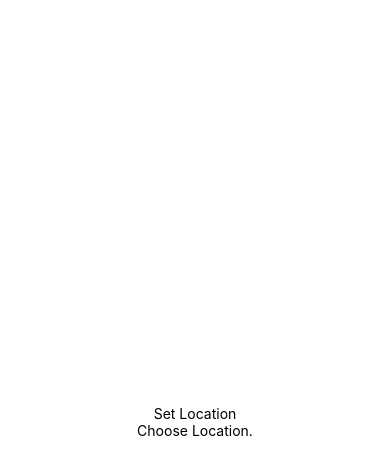
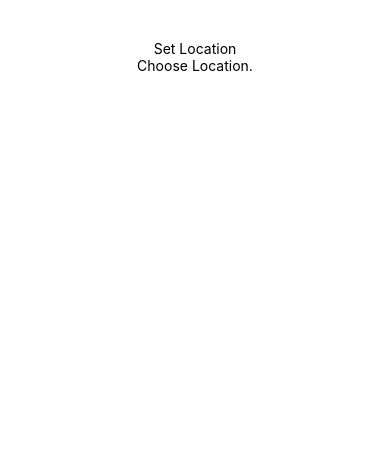
Before and after one commit to aquino-a/weather-app, a React Native app: screen / in a window 390 px wide. Shown: the top 474 px of the page. Built offline with nearby package versions, Linux system fonts and the light colour scheme.

Commit message:
fix style for android

```diff
--- a/App.tsx
+++ b/App.tsx
@@ -35,8 +35,9 @@ export default function App() {
 const styles = StyleSheet.create({
   container: {
     flex: 1,
+    marginTop: 30,
+    padding: 10,
     backgroundColor: '#fff',
     alignItems: 'center',
-    justifyContent: 'center',
   },
 });
--- a/components/Weather/HumidityForecast.tsx
+++ b/components/Weather/HumidityForecast.tsx
@@ -2,6 +2,7 @@ import React, { useState, useEffect } from 'react';
 import { FlatList, ListRenderItem, View, Text, StyleSheet } from 'react-native';
 
 import { humidityForecast, weather } from '../../service/weatherService';
+import { childStyles } from './Weather';
 
 
 
@@ -25,12 +26,12 @@ const HumidityForecast = (props: { weather: weather }) => {
     }
 
     return (
-        <View>
+        <View style={childStyles.container}>
             <Text>
                 Humidity:
             </Text>
             <FlatList
-                style={styles.list}
+                // style={styles.list}
                 data={humidityForecasts}
                 renderItem={renderHumidity}
                 keyExtractor={(humidity, index) => humidity.time.getTime().toString() + index}
--- a/components/Weather/RainForecast.tsx
+++ b/components/Weather/RainForecast.tsx
@@ -2,6 +2,7 @@ import React, { useState, useEffect } from 'react';
 import { ListRenderItem, View, Text, FlatList, StyleSheet } from 'react-native';
 
 import { rainForecast, weather } from '../../service/weatherService';
+import { childStyles } from './Weather';
 
 
 
@@ -25,12 +26,12 @@ const RainForecast = (props: { weather: weather }) => {
     }
 
     return (
-        <View>
+        <View style={childStyles.container}>
             <Text>
                 Rain:
             </Text>
             <FlatList
-                style={styles.list}
+                // style={styles.list}
                 data={rainForecasts}
                 renderItem={renderRain}
                 keyExtractor={(rain, index) => rain.time.getTime().toString() + index}
--- a/components/Weather/Weather.tsx
+++ b/components/Weather/Weather.tsx
@@ -1,5 +1,5 @@
 import React, { useState, useEffect } from 'react';
-import { View, Text } from 'react-native';
+import { View, Text, StyleSheet } from 'react-native';
 
 import { location } from '../../service/locationService';
 import weatherService, { weather } from '../../service/weatherService';
@@ -59,5 +59,10 @@ const Weather = (props: { location: location }) => {
     );
 }
 
+export const childStyles = StyleSheet.create({
+    container: {
+        width: '100%'
+    },
+});
 
 export default Weather;
--- a/components/Weather/WeatherForecast.tsx
+++ b/components/Weather/WeatherForecast.tsx
@@ -2,7 +2,7 @@ import React, { useState, useEffect } from 'react';
 import { ListRenderItem, View, Text, FlatList, StyleSheet } from 'react-native';
 
 import { weather, weatherForecast } from '../../service/weatherService';
-
+import { childStyles } from './Weather';
 
 
 /**
@@ -26,12 +26,12 @@ const WeatherForecast = (props: { weather: weather }) => {
     }
 
     return (
-        <View>
+        <View style={childStyles.container}>
             <Text>
                 Weather:
             </Text>
             <FlatList
-                style={styles.list}
+                // style={styles.list}
                 data={weatherForecasts}
                 renderItem={renderWeather}
                 keyExtractor={(weather, index) => weather.time.getTime().toString() + index}
@@ -41,10 +41,4 @@ const WeatherForecast = (props: { weather: weather }) => {
     );
 }
 
-const styles = StyleSheet.create({
-    list: {
-        width: 250
-    },
-});
-
 export default WeatherForecast;
--- a/components/Weather/WindForecast.tsx
+++ b/components/Weather/WindForecast.tsx
@@ -2,6 +2,7 @@ import React, { useState, useEffect } from 'react';
 import { ListRenderItem, View, Text, FlatList, StyleSheet } from 'react-native';
 
 import { weather, windForecast } from '../../service/weatherService';
+import { childStyles } from './Weather';
 
 
 /**
@@ -25,12 +26,12 @@ const WindForecast = (props: { weather: weather }) => {
     }
 
     return (
-        <View>
+        <View style={childStyles.container}>
             <Text>
                 Wind:
             </Text>
             <FlatList
-                style={styles.list}
+                // style={styles.list}
                 data={windForecasts}
                 renderItem={renderWind}
                 keyExtractor={(wind, index) => wind.time.getTime().toString() + index}
```
